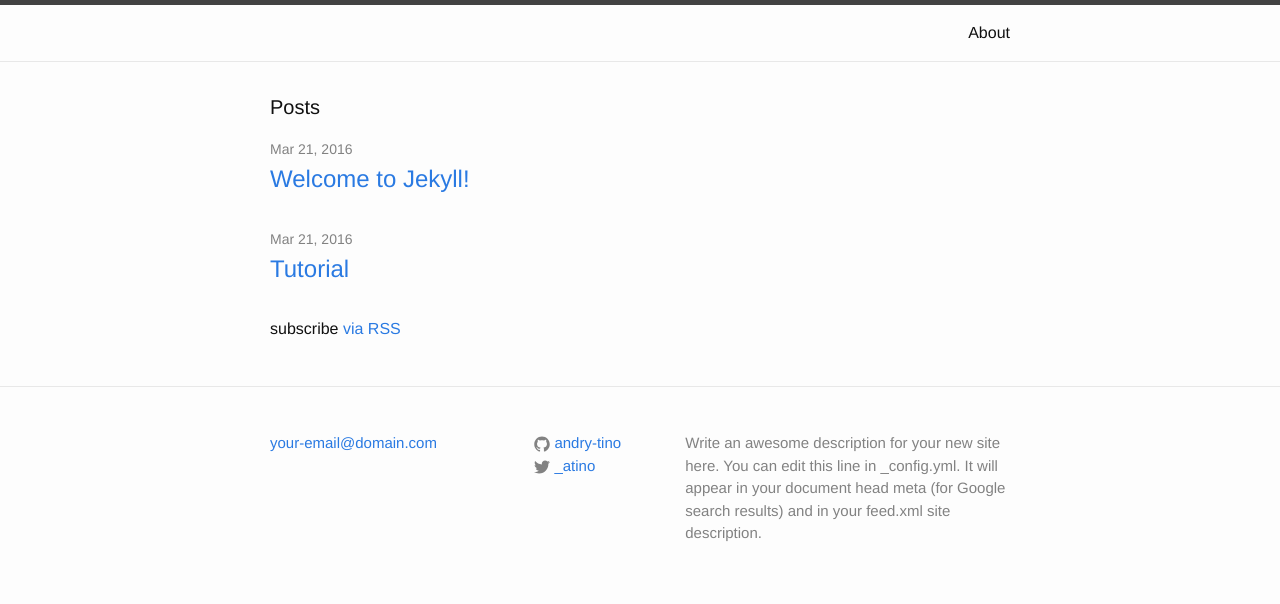
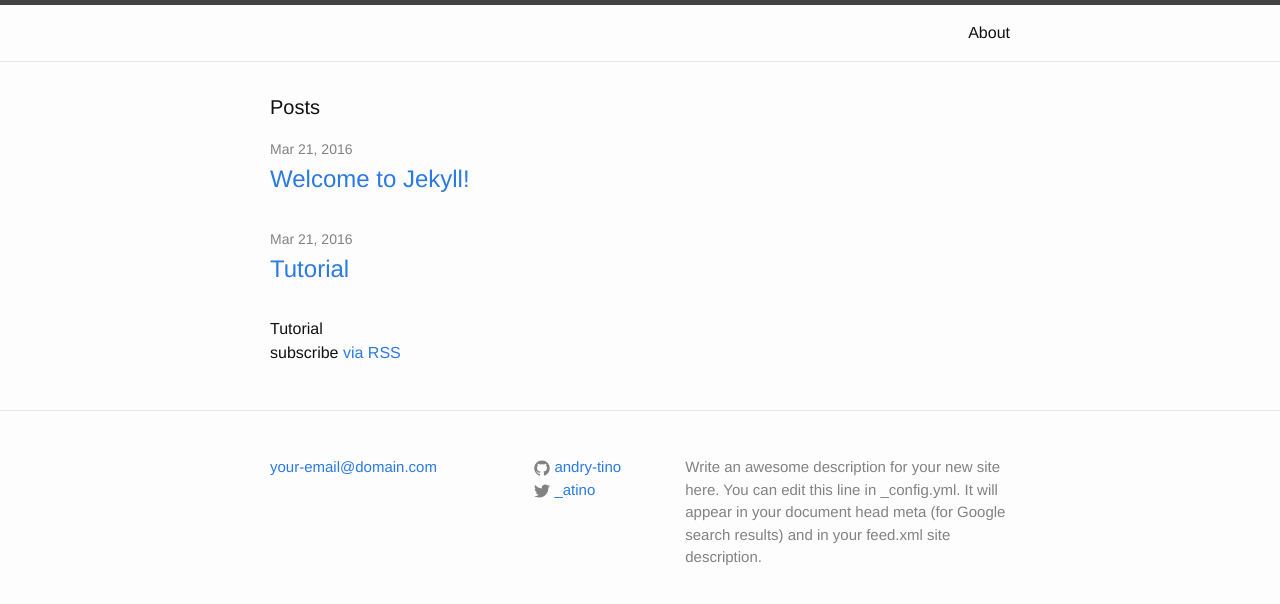
Before and after one commit to andry-tino/t-calcifer, a Jekyll site: the page built from index.html, in a window 1280 px wide. Shown: the top 604 px of the page. Built offline with Jekyll 4.4.1, drawn with Linux system fonts in a browser that asks for light colours.

Commit message:
Attempts

```diff
--- a/index.html
+++ b/index.html
@@ -18,6 +18,8 @@
     {% endfor %}
   </ul>
 
+  <div>{{ site.posts[1].title }}</div>
+
   <p class="rss-subscribe">subscribe <a href="{{ "/feed.xml" | prepend: site.baseurl }}">via RSS</a></p>
 
 </div>
```
